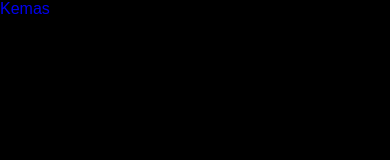
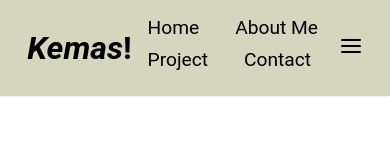
Before and after one commit to KemasMhd/portfolio, a plain HTML site: page index.html in a window 390 px wide. Drawn offline with nearby package versions, Linux system fonts and the light colour scheme.

Commit message:
Membuat Navigasi dan Hamburger Menu

```diff
--- a/css/style.css
+++ b/css/style.css
@@ -1,5 +1,6 @@
 :root {
-  --bg
+  --bg: rgb(163, 163, 163);
+  --primary: #d4d6be;
 }
 
 * {
@@ -12,7 +13,65 @@
 }
 
 body {
-  font-family: 'Poppins', sans-serif;
-  background-color: #000;
+  font-family: "Roboto", sans-serif;
+  background-color: #ffffff;
   color: #fff;
 }
+
+/* Navbar */
+.navbar {
+  display: flex;
+  justify-content: space-between;
+  align-items: center;
+  padding: 1rem 7%;
+  background-color: var(--primary);
+  border-bottom: 1px solid #f3f3f3;
+  position: fixed;
+  top: 0;
+  left: 0;
+  right: 0;
+  z-index: 9999;
+}
+
+.navbar .navbar-logo {
+  font-size: 2rem;
+  font-weight: 700;
+  color: #000;
+  font-style: italic;
+}
+
+.navbar .navbar-logo span {
+  font-style: normal;
+}
+
+.navbar .navbar-nav a {
+  color: #000;
+  display: inline-block;
+  font-size: 1.2rem;
+  margin: 0 1rem;
+}
+
+.navbar .navbar-nav a:hover {
+  color: #fff;
+}
+
+.navbar .navbar-nav a::after {
+  content: '';
+  display: block;
+  padding-bottom: 0.5rem;
+  border-bottom: 0.1rem solid #fff;
+  transform: scaleX(0);
+  transition: 0.2s linear;
+}
+
+.navbar .navbar-nav a:hover::after {
+  transform: scaleX(0.5);
+}
+
+.navbar .navbar-extra a {
+  color: #000;
+}
+
+.navbar .navbar-extra a:hover {
+  color: #fff;
+}
--- a/index.html
+++ b/index.html
@@ -22,8 +22,19 @@
   </head>
   <body>
     <!-- Navbar start -->
-    <nav>
-      <a href="#" class="navbar-nav">Kemas</a>
+    <nav class="navbar">
+      <a href="#" class="navbar-logo">Kemas<span>!</span></a>
+
+      <div class="navbar-nav">
+        <a href="#">Home</a>
+        <a href="#about">About Me</a>
+        <a href="#project">Project</a>
+        <a href="#contact">Contact</a>
+      </div>
+
+      <div class="navbar-extra">
+        <a href="#" class="hamburger-menu"><i data-feather="menu"></i></a>
+      </div>
     </nav>
     <!-- Navbar end -->
 
```
Also changed, not shown: 1 other file.
